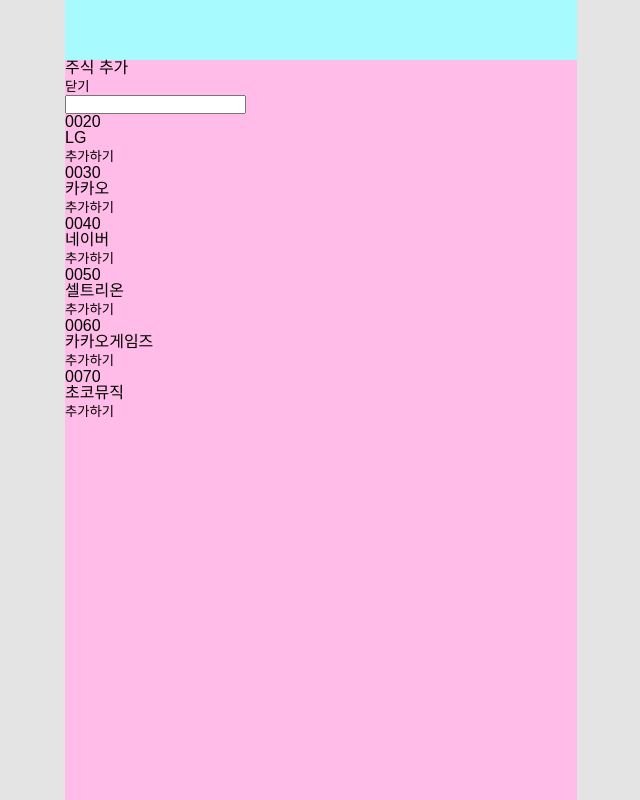
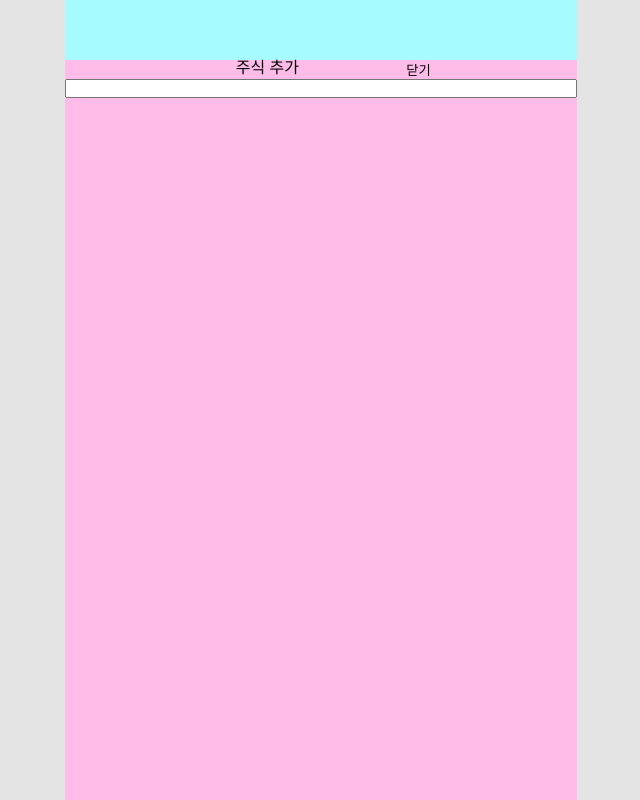
Before and after one commit to seungminRyu/stock-eye, a React (Create React App) app: page / in a window 1280 px wide. Both pictures are taken after a click on the button "주식추가". Shown: the whole page, without its empty margins (319-959 px from the left). Built offline with nearby package versions, Linux system fonts and the light colour scheme; the HTML template or start-up script is replaced by a standard one.

Commit message:
Edit: 모달 전체 레이아웃 안넘치게 꽉차는 스크롤 되도록 수정

```diff
--- a/src/component/ModalTemplate.js
+++ b/src/component/ModalTemplate.js
@@ -13,6 +13,8 @@ const ModalTemplateBlock = styled.div`
 `;
 
 const ModalBody = styled.div`
+    display: flex;
+    flex-direction: column;
     max-width: 512px;
     width: 100%;
     height: calc(100% - 60px);
--- a/src/component/Search.js
+++ b/src/component/Search.js
@@ -5,39 +5,38 @@ import ModalTemplate from './ModalTemplate';
 import SearchResultItem from './SearchResultItem';
 import { debouncer } from '../util/util';
 
-const initList = [
-    {
-        name: "LG",
-        code: "0020",
-        processed: true,
-    },
-    {
-        name: "카카오",
-        code: "0030",
-        processed: true,
-    },
-    {
-        name: "네이버",
-        code: "0040",
-        processed: true,
-    },
-    {
-        name: "셀트리온",
-        code: "0050",
-        processed: true,
-    },
-    {
-        name: "카카오게임즈",
-        code: "0060",
-        processed: true,
-    },
-    {
-        name: "초코뮤직",
-        code: "0070",
-        processed: true,
-    },
-];
-
+// const initList = [
+//     {
+//         name: "LG",
+//         code: "0020",
+//         processed: true,
+//     },
+//     {
+//         name: "카카오",
+//         code: "0030",
+//         processed: true,
+//     },
+//     {
+//         name: "네이버",
+//         code: "0040",
+//         processed: true,
+//     },
+//     {
+//         name: "셀트리온",
+//         code: "0050",
+//         processed: true,
+//     },
+//     {
+//         name: "카카오게임즈",
+//         code: "0060",
+//         processed: true,
+//     },
+//     {
+//         name: "초코뮤직",
+//         code: "0070",
+//         processed: true,
+//     },
+// ];
 const SearchBlock = styled.div`
     display: none;
 
@@ -49,37 +48,73 @@ const SearchBlock = styled.div`
     }
 `;
 
+const SearchHeader = styled.div`
+    display: grid;
+    grid-template-columns: repeat(3, 1fr);
+    grid-template-areas:
+        ". title button";
+    flex-shrink: 0;
+
+    .search-header__title {
+        grid-area: title;
+    }
+
+    .search-header__quit-btn {
+        grid-area: button;
+    }
+`;
+
+
+const SearchBody = styled.div`
+    display: flex;
+    flex-direction: column;
+    overflow-y: hidden;
+`;
+
+const SearchResult = styled.div`
+    height: 100%;
+    overflow-y: scroll;
+`;
+
 function Search(props) {
     const { isSearchOpen, onSearchQuit } = props;
-    const [searchResultList, setSearchResultList] = useState(initList);
+    const [searchResultList, setSearchResultList] = useState([]);
 
     const onKeyUp = (e) => {
         const requestSearch = async (e) => {
-            const qeury = e.target.value;
-            const url = `https://stock-mlp.com/graduation/search?name=${qeury}`;
+            const query = e.target.value;
+            if (!query) return false;
+            const url = `https://stock-mlp.com/graduation/search?name=${query}`;
             const respone = await axios.get(url);
             const ret = respone.data;
 
             return ret;
         }
 
-        debouncer(300, async () => await requestSearch(e));
+        debouncer(300, async () => {
+            const searchResultList =  await requestSearch(e);
+
+            if (searchResultList) {
+                setSearchResultList(searchResultList);
+            }
+        });
     };
 
     return (
         <SearchBlock isSearchOpen={isSearchOpen}>
             <ModalTemplate>
-                <div className="search-header">
+                <SearchHeader>
                     <div className="search-header__title">
                         <h1>주식 추가</h1>
                     </div>
                     <div className="search-header__quit-btn">
                         <button className="quit-btn" onClick={onSearchQuit}>닫기</button>
                     </div>
-                </div>
-                <div className="search-body">
+                </SearchHeader>
+                <SearchBody>
                     <input className="search-input" onKeyUp={onKeyUp}></input>
-                    <ul className="search-result">
+                    <SearchResult>
+                        <ul className="search-result-list">
                             {searchResultList.map((resultItem, i) => (
                                 <SearchResultItem
                                     key={i}
@@ -87,7 +122,8 @@ function Search(props) {
                                 />
                             ))}
                         </ul>
-                </div>
+                    </SearchResult>
+                </SearchBody>
             </ModalTemplate>
         </SearchBlock>
     );
```
Lines whose indentation alone changed are shown as unchanged.
